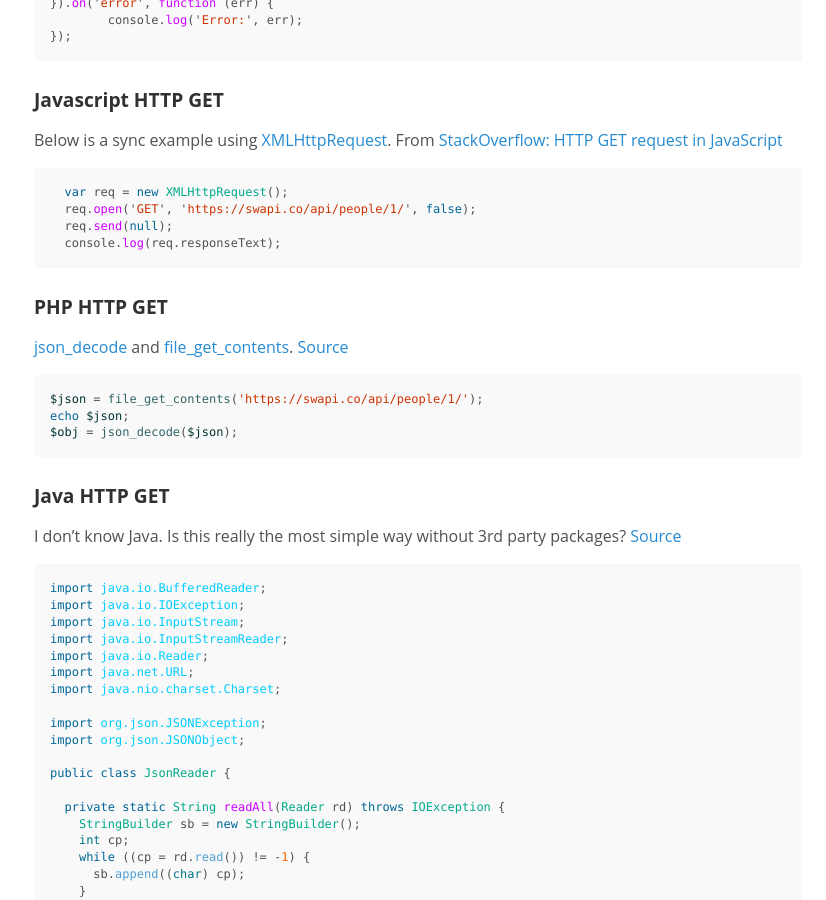
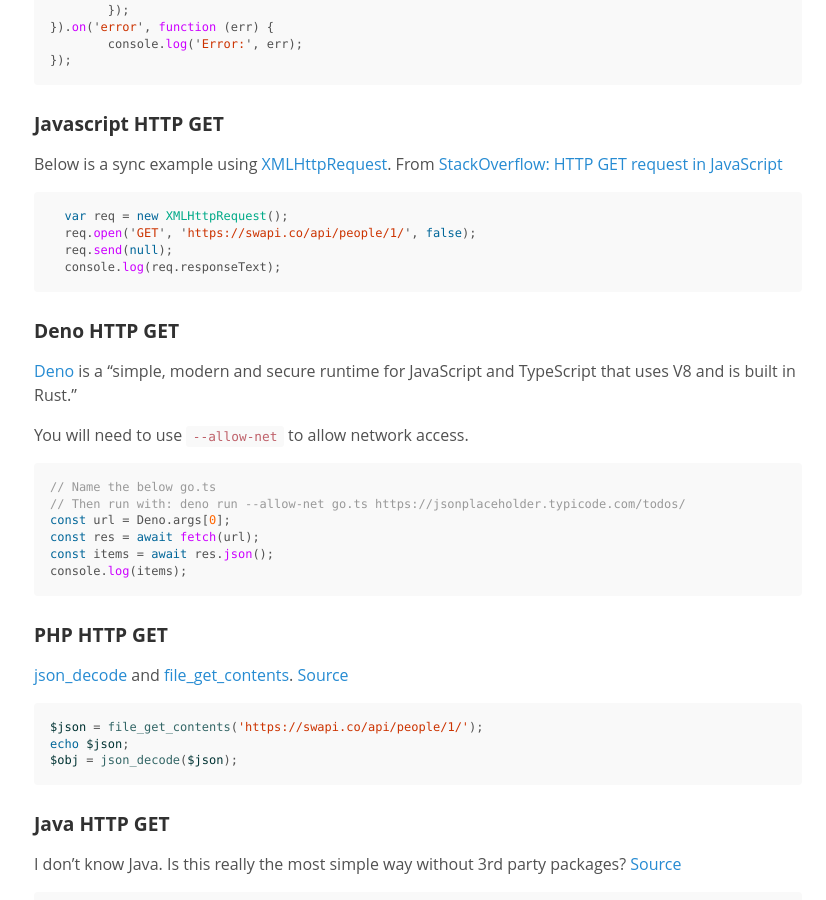
Before and after one commit to jokecamp/jokecamp.com, a Jekyll site: the page built from _posts/2019-02-17-code-examples-api-http-get-json-different-languages.markdown, in a window 1280 px wide and 900 px high, scrolled down 1599 px. Shown: the whole window, without its empty margins (222-1048 px from the left). Built offline with Jekyll 4.4.1, drawn with Linux system fonts in a browser that asks for light colours; Markdown is read by kramdown in place of the engine named in the settings.

Commit message:
Added Demo example

````diff
--- a/_posts/2019-02-17-code-examples-api-http-get-json-different-languages.markdown
+++ b/_posts/2019-02-17-code-examples-api-http-get-json-different-languages.markdown
@@ -26,6 +26,7 @@ tags:
 - sha256
 - swift
 - shell
+- deno
 ---
 
 Downloading JSON via GET from a simple API should be the 2nd tutorial right after Hello World for every language. Below is an ever-growing collection of code examples to highlight the differences in different programming languages and serve as a practical reference.
@@ -34,6 +35,7 @@ Jump to an implementation:
 
   * [Node.js]({{page.url}}#nodejs)
   * [Javascript]({{page.url}}#js)
+  * [Deno]({{page.url}}#deno)
   * [PHP]({{page.url}}#php)
   * [Java]({{page.url}}#java)
   * [Groovy]({{page.url}}#groovy)
@@ -108,6 +110,21 @@ Below is a sync example using [XMLHttpRequest](https://developer.mozilla.org/en-
   req.open('GET', 'https://swapi.co/api/people/1/', false);
   req.send(null);
   console.log(req.responseText);
+```
+
+### <a name='deno'></a>Deno HTTP GET
+
+[Deno](https://deno.land/) is a "simple, modern and secure runtime for JavaScript and TypeScript that uses V8 and is built in Rust."
+
+You will need to use `--allow-net` to allow network access.
+
+```javascript
+// Name the below go.ts
+// Then run with: deno run --allow-net go.ts https://jsonplaceholder.typicode.com/todos/
+const url = Deno.args[0];
+const res = await fetch(url);
+const items = await res.json();
+console.log(items);
 ```
 
 ### <a name='php'></a>PHP HTTP GET
````
Also changed, not shown: 4 other files.
